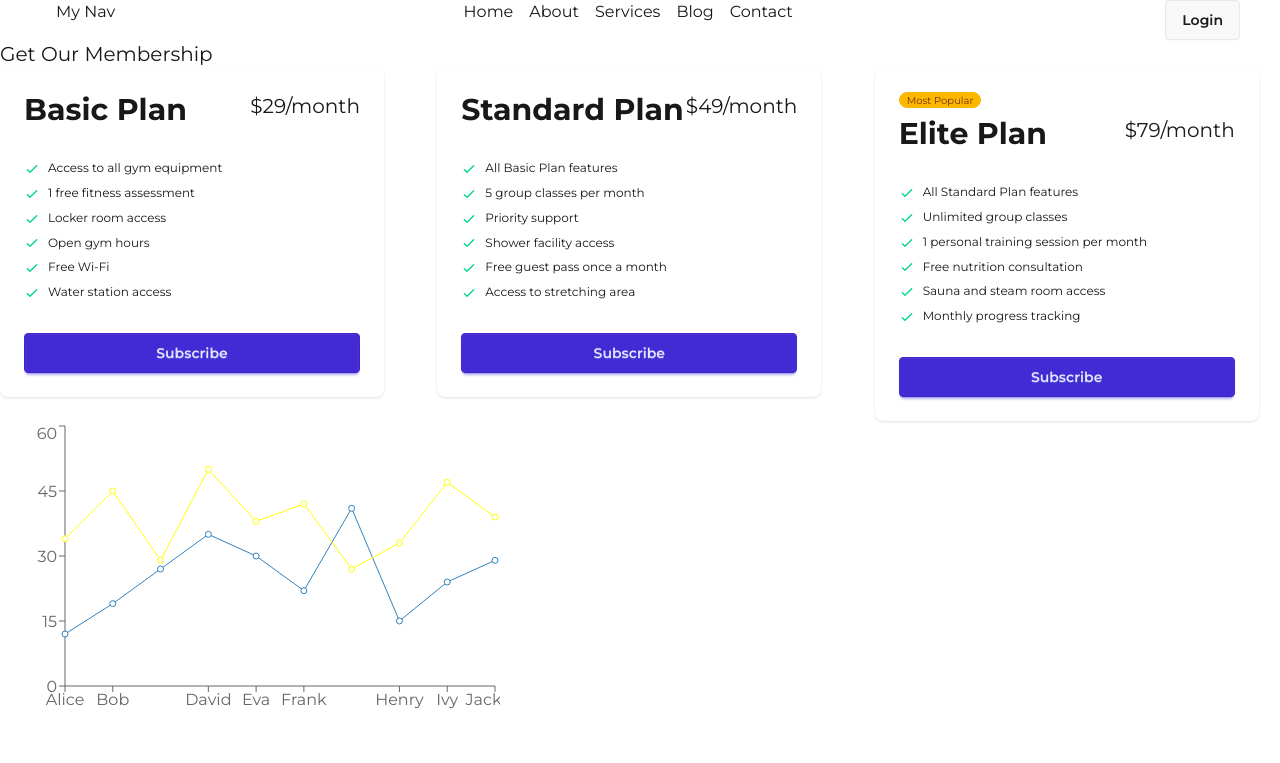
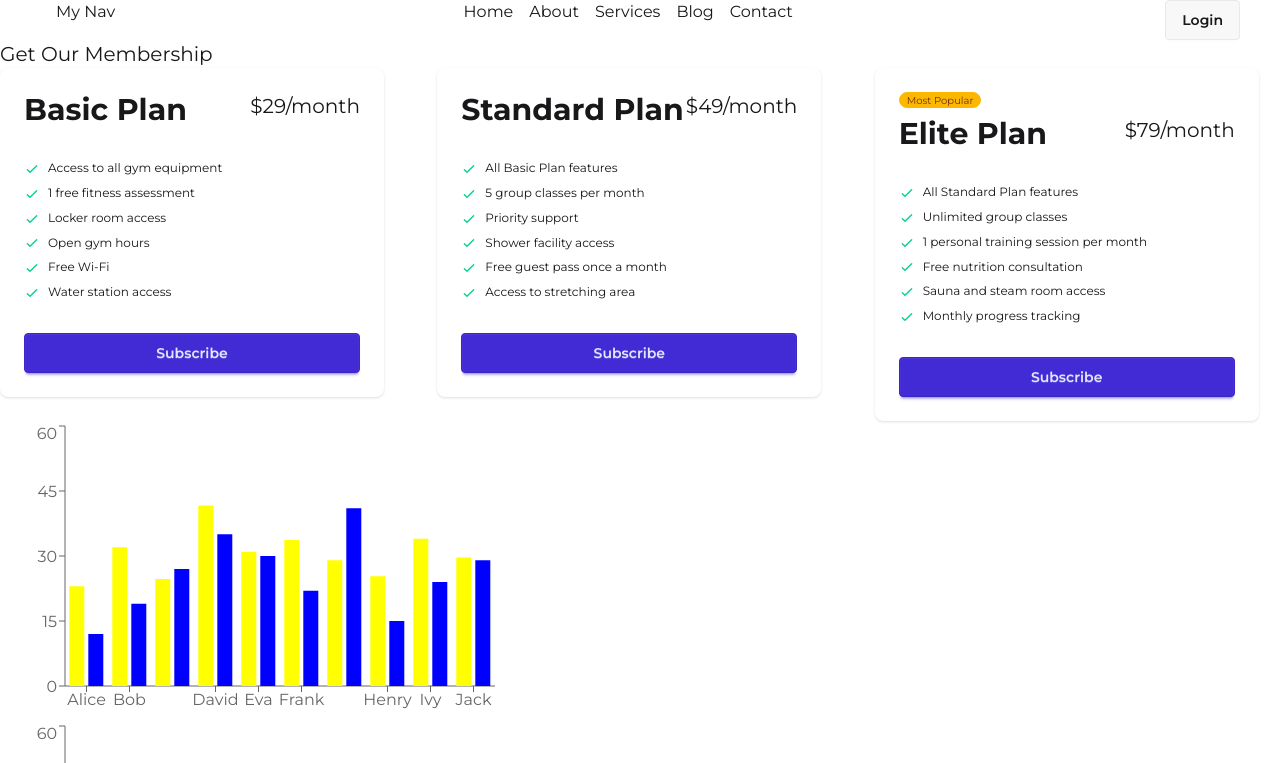
Before and after one commit to Umair505/Hero1, a React (Vite) app in the folder MILESTONE/MILESTONE 8/MODULE 44/tailwind-react-pricing-options/: page / in a window 1280 px wide. Shown: the top 763 px of the page. Built offline with nearby package versions, Linux system fonts and the light colour scheme; a web font is replaced by a local one.

Commit message:
Explore Axios JS chart data processing and bar chart

```diff
--- a/MILESTONE/MILESTONE 8/MODULE 44/tailwind-react-pricing-options/src/components/MarksChart/MarksChart.jsx
+++ b/MILESTONE/MILESTONE 8/MODULE 44/tailwind-react-pricing-options/src/components/MarksChart/MarksChart.jsx
@@ -1,14 +1,31 @@
 import React, { use } from 'react';
+import { Bar, BarChart, Tooltip, XAxis, YAxis } from 'recharts';
 
 const MarksChart = ({marksPromise}) => {
     const marksDataRes = use(marksPromise);
     const marksData = marksDataRes.data;
-    console.log(marksData);
     //data processing for the chart
-
+    const marksChartData = marksData.map(stdData => {
+        const student = {
+            id: stdData.id,
+            name: stdData.name,
+            physics: stdData.marks.phy,
+            chemistry: stdData.marks.Chemistry,
+            math: stdData.marks.math
+        }
+        const avg = (stdData.marks.phy + stdData.marks.Chemistry + stdData.marks.math) / 3;
+        student.avg = avg;
+        return student;
+    })
     return (
         <div>
-
+            <BarChart width={500} height={300} data={marksChartData}>
+                <XAxis dataKey="name"></XAxis>
+                <YAxis></YAxis>
+                <Bar dataKey="avg" fill="yellow"></Bar>
+                <Bar dataKey="math" fill="blue"></Bar>
+                <Tooltip></Tooltip>
+            </BarChart>
         </div>
     );
 };
```
